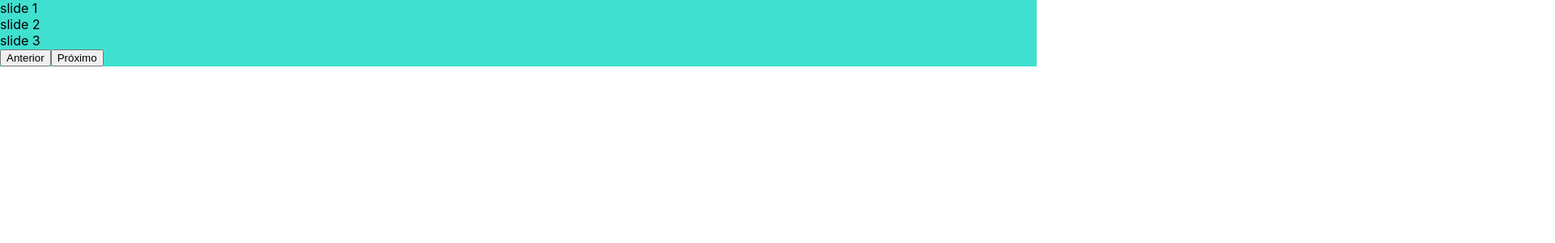
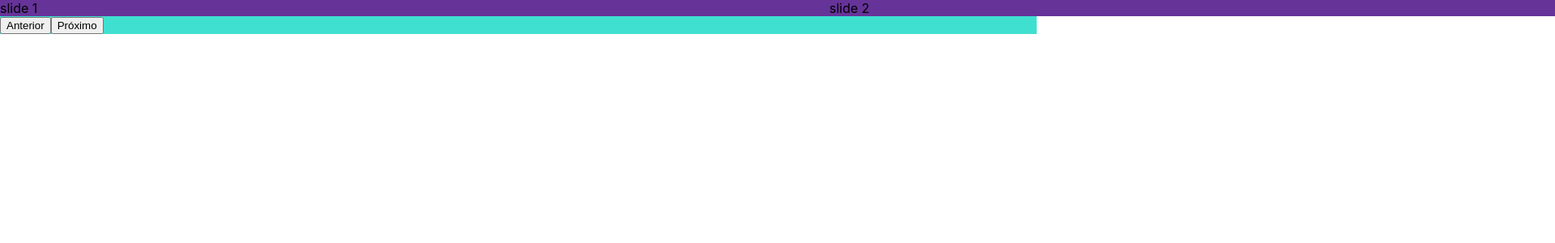
Before and after one commit to TatianaFischer/css-react-origamid, a React (Create React App) app in the folder css5/: page / in a window 1280 px wide. Shown: the top 300 px of the page at 81% size, 1920 px wide, since content can reach past the window. Built offline with nearby package versions, Linux system fonts and the light colour scheme.

Commit message:
posicionamento dos slides

```diff
--- a/css5/src/components/Slide.module.css
+++ b/css5/src/components/Slide.module.css
@@ -1,3 +1,18 @@
 .container {
   background-color: turquoise;
+  /* para esconder tudo que pular de uma tela, se não colocar essa opção, vai aparecer tudo com o scrol pra mostrar o que não aparece em uma tela só */
+  /* overflow: hidden; */
 }
+
+.content {
+  background-color: yellowgreen;
+
+  display: flex;
+}
+
+.item {
+  background-color: rebeccapurple;
+  width: 80%;
+  /* para que os itens não sejam compactados somente em uma local, como faz o flex, ele segue a medida do width */
+  flex-shrink: 0;
+}
```
